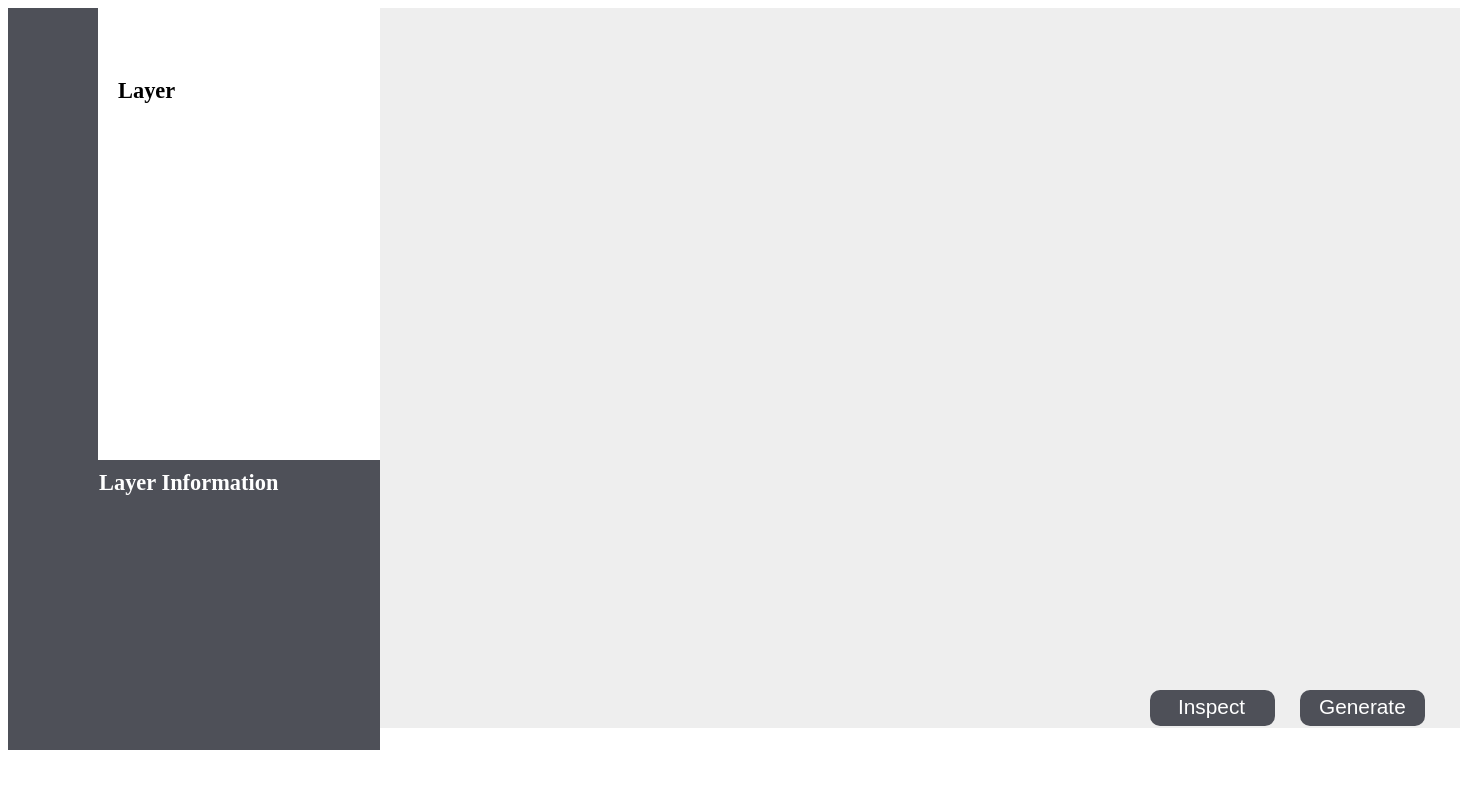
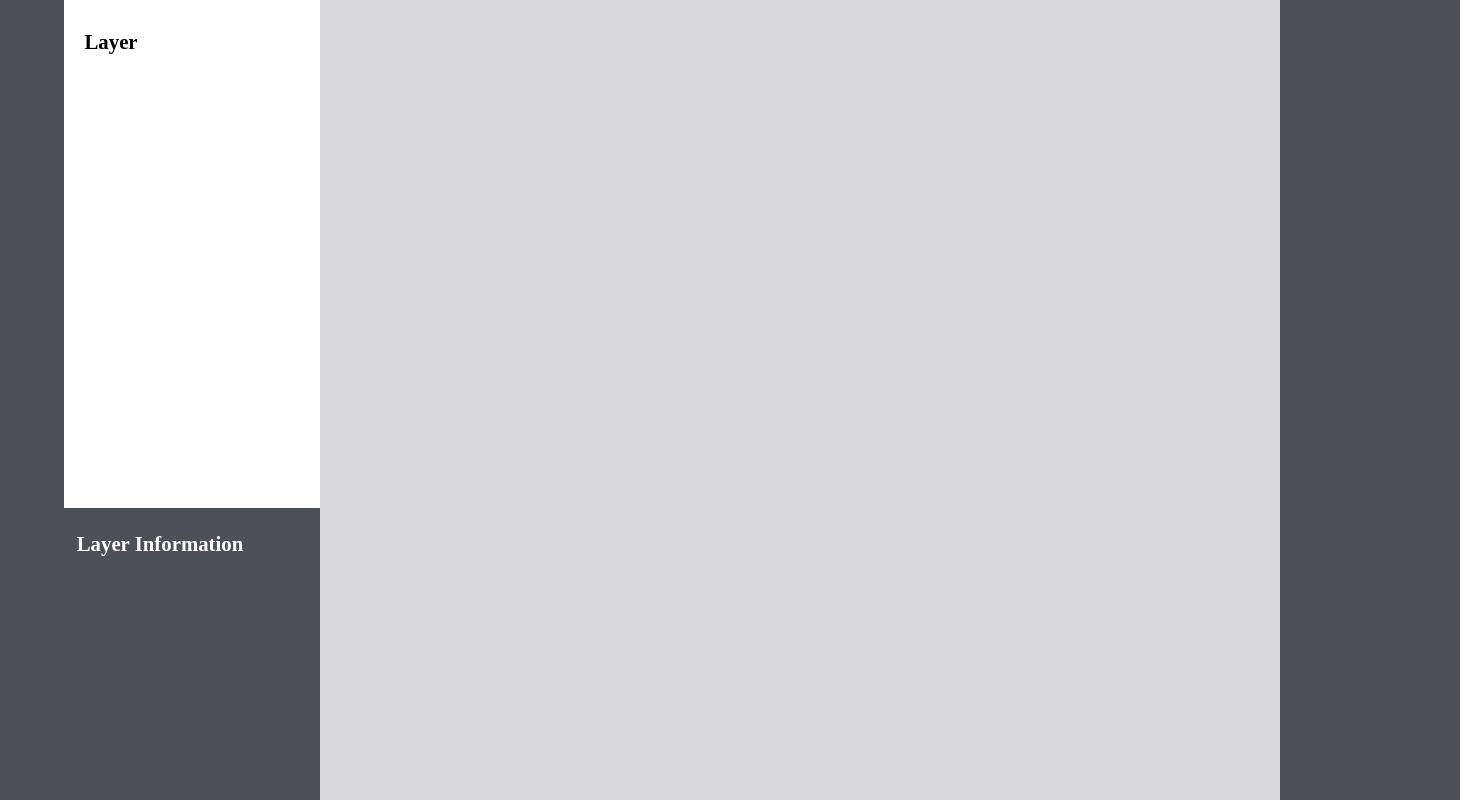
Before and after one commit to jhchoi316/semi_project, a React (Create React App) app: page / in a window 1280 px wide. Shown: the whole page, 1460 px wide, since content can reach past the window. Built offline with nearby package versions, Linux system fonts and the light colour scheme.

Commit message:
refactor/UI 수정

```diff
--- a/src/App.js
+++ b/src/App.js
@@ -1,149 +1,21 @@
-import styled from "styled-components";
+import "./styles.css";
 
-// 전체 화면(실행용)
-const Background_main = styled.div`
-`;
+function App() {
+  return (
+    <>
+    <div className="layer_info">
+      <br></br>
+      Layer Information
+    </div>
+    <div className="graph"></div>
+    <div className="sidebar">
+      <div className="sidebar_text">
+        Layer
+      </div>
+    </div>
+    </>
+  );
 
-// 사이드바 보이는 부분 (피그마: Subtract)
-const Background_side = styled.div`
-position: absolute;
-width: 91px;
-height: 452px;
-background: #4E5058;
-`;
+}
 
-// layer_info가 있는 부분 (피그마: Rectangle2)
-const Background_modal = styled.div`
-box-sizing: border-box;
-position: absolute;
-width: 372px;
-border:0;
-height: 290px;
-top: 460px;
-background: #4E5058;
-`;
-
-// Layer Information 문구
-const Modal_text = styled.text`
-position: absolute;
-width: 193.99px;
-left: 91.06px;
-top: 10px;
-color: white;
-font-weight: bold;
-font-size: 1.4rem;
-border: 0;
-margin: 0;
-`;
-
-// Layer Node들이 있는 부분
-const Background_layer_node = styled.div`
-position: absolute;
-width: 282px;
-height: 452px;
-left: 98px;
-background: white;
-border: 0;
-margin: 0;
-`;
-
-// Layer 문구
-const Layer_node_text = styled.text`
-position: absolute;
-width: 55.22px;
-height: 26.5px;
-left: 20px;
-top: 70px;
-background: white;
-position: absolute;
-font-size: 1.4rem;
-font-weight: bold;
-color: black:
-border: 0;
-margin: 0;
-`;
-
-// Layer Node들을 위한 div 컴포넌트
-const Layer_node = styled.div`
-position: absolute;
-background: ${(props) => props.background};
-width: 167px;
-height: 55px;
-left: 149px;
-top: ${(props) => props.top};
-draggable
-`;
-
-// 그래프가 보여지는 부분 (피그마: Rectangle1)
-const Background_graph = styled.div`
-position: absolute;
-width: 1080px;
-height: 720px;
-left: 380px;
-background: #EEEEEE;
-`;
-
-// Inspect와 Generate를 위한 button 컴포넌트
-const Background_button = styled.button`
-position: absolute;
-width: 125px;
-height: 36px;
-left: ${(props) => props.left};
-top: 690px;
-background: #4E5058;
-border-radius: 10px;
-margin: 0;
-border: 0;
-`;
-
-// Inspect와 Generate를 위한 text 컴포넌트
-const Button_text = styled.text`
-position: absolute;
-width: 50px;
-left: ${(props) => props.left};
-top: 5px;
-color: white;
-font-size: 1.3rem;
-`;
-
-function App(event) {
-  return (
-    <Background_main>
-
-      <Background_side>
-
-      </Background_side>
-
-      <Background_modal>
-        <Modal_text>
-          Layer Information
-        </Modal_text>
-      </Background_modal>
-
-      <Background_layer_node>
-        <Layer_node_text>
-            Layer
-        </Layer_node_text>
-      </Background_layer_node>
-
-      <Background_graph>
-
-      </Background_graph>
-
-      <Background_button left="1150px">
-        <Button_text left="28px">
-          Inspect
-        </Button_text>
-      </Background_button>
-
-      <Background_button left="1300px">
-        <Button_text left="19px">
-          Generate
-        </Button_text>
-      </Background_button>
-
-    </Background_main>
-
-  );
-}
 export default App;
--- /dev/null
+++ b/src/styles.css
@@ -0,0 +1,58 @@
+@media screen and (min-width: 250px) {
+    .App {
+      font-family: sans-serif;
+      text-align: center;
+    }
+    body {
+      height: 100%;
+      background-color: #4e5058;
+      font-size: 12px;
+    }
+  }
+
+  .layer_info {
+    position: absolute;
+    height: 36.5%;
+    width: 25%;
+    top: 63.5%;
+    left: 0%;
+    background-color: #4e5058;
+    text-align: center;
+    font-weight: bold;
+    font-size: 1.3rem;
+    color: white;
+    margin: 0px;
+    border: 0px;
+  }
+
+  .graph {
+    position: absolute;
+    height: 100%;
+    width: 75%;
+    left: 25%;
+    top: 0%;
+    background-color: rgba(255, 255, 255, 0.785);
+    margin: 0px;
+    border: 0px;
+  }
+
+  .sidebar {
+    position: absolute;
+    height: 63.5%;
+    width: 20%;
+    left: 5%;
+    top: 0%;
+    background-color: white;
+    margin: 0px;
+    border: 0px;
+  }
+
+  .sidebar_text {
+    position: absolute;
+    height: 0%;
+    width: 0%;
+    left: 8%;
+    top: 6%;
+    font-size: 1.3rem;
+    font-weight: bold;
+  }
```
